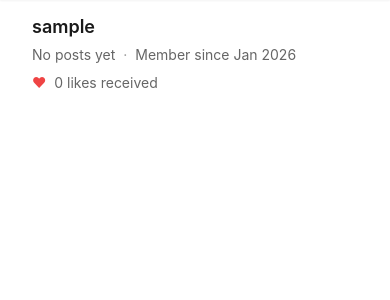
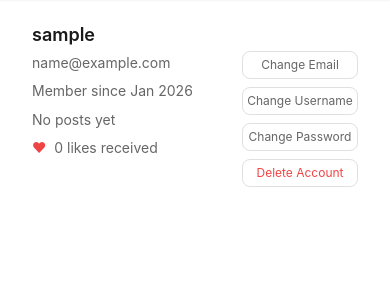
Before and after one commit to ruslanways/postways-v2, a Django app: page /author/1/ in a window 390 px wide. Shown: the part 73-373 px from the top of the page. Run offline with Django 5.2, Linux system fonts and the light colour scheme; the visitor is signed in with stand-in values (Sample User, id 1); data comes from the database, SQL or seed files in the repository; data that the repository does not hold is empty; parts of the project's set-up code (start-up, migrations or seed data) failed here and were passed over; some libraries are stand-ins or nearby versions.

Commit message:
Enhance user profile layout and access control
- Updated the profile header styling for improved layout and responsiveness, including adjustments to margins and flex properties.
- Added new profile details and actions sections, allowing users to view their email and manage account settings directly from their profile.
- Simplified access control for user profiles, allowing all authenticated users to view profiles while maintaining security for sensitive actions.

```diff
--- a/apps/diary/static/diary/style.css
+++ b/apps/diary/static/diary/style.css
@@ -592,8 +592,19 @@ header {
 /* Profile header */
 .profile-header {
   text-align: left;
-  margin-top: var(--spacing-md);
+  margin-top: var(--spacing-lg);
   margin-bottom: var(--spacing-md);
+  display: flex;
+  flex-direction: row;
+  align-items: flex-start;
+  justify-content: space-between;
+  gap: var(--spacing-lg);
+}
+
+.profile-details {
+  display: flex;
+  flex-direction: column;
+  align-items: flex-start;
 }
 
 .profile-username {
@@ -601,6 +612,12 @@ header {
   font-weight: 600;
   margin-bottom: var(--spacing-xs);
   color: var(--color-text-primary);
+}
+
+.profile-email {
+  font-size: var(--font-size-sm);
+  color: var(--color-text-secondary);
+  margin-bottom: var(--spacing-xs);
 }
 
 .profile-stats {
@@ -612,6 +629,12 @@ header {
 .profile-stats-separator {
   color: var(--color-text-muted);
   margin: 0 var(--spacing-xs);
+}
+
+.profile-posts {
+  font-size: var(--font-size-sm);
+  color: var(--color-text-secondary);
+  margin-bottom: var(--spacing-xs);
 }
 
 .profile-likes {
@@ -629,6 +652,39 @@ header {
   font-size: var(--font-size-sm);
   color: var(--color-text-muted);
   margin-bottom: 0;
+}
+
+.profile-actions {
+  display: flex;
+  flex-direction: column;
+  flex-wrap: nowrap;
+  gap: var(--spacing-sm);
+  margin-top: calc(var(--font-size-lg) * var(--line-height-tight) + var(--spacing-xs));
+  width: auto;
+  justify-content: flex-start;
+  align-items: flex-end;
+  text-align: right;
+  margin-left: auto;
+}
+
+.profile-actions .btn {
+  width: 100%;
+  min-width: 7.25rem;
+  font-size: var(--font-size-xs);
+  padding: 0.25rem var(--spacing-xs);
+  font-weight: 400;
+  background-color: transparent;
+  border-color: var(--color-border);
+  color: var(--color-text-secondary);
+}
+
+.profile-actions .btn:hover:not(:disabled) {
+  background-color: var(--color-bg-tertiary);
+  color: var(--color-text-primary);
+}
+
+.profile-actions .btn-danger {
+  color: var(--color-danger);
 }
 
 /* Filter tabs */
--- a/apps/diary/templates/diary/base.html
+++ b/apps/diary/templates/diary/base.html
@@ -53,10 +53,6 @@
                 <a class="dropdown-item {% if view.template_name == 'diary/customuser_list.html' %}active{% endif %}" href="{% url 'author-list' %}">All Users</a>
                 <a class="dropdown-item {% if view.template_name == 'diary/post_list.html' %}active{% endif %}" href="{% url 'post-list' %}">All Posts</a>
               {% endif %}
-              <a class="dropdown-item {% if view.template_name == 'registration/email_change.html' %}active{% endif %}" href="{% url 'email_change' %}">Change Email</a>
-              <a class="dropdown-item {% if view.template_name == 'registration/username_change.html' %}active{% endif %}" href="{% url 'username_change' %}">Change Username</a>
-              <a class="dropdown-item {% if view.template_name == 'registration/password_change_form.html' %}active{% endif %}" href="{% url 'password_change' %}">Change Password</a>
-              <a class="dropdown-item text-danger {% if view.template_name == 'diary/user-delete.html' %}active{% endif %}" href="{% url 'user-delete' user.pk %}">Delete Account</a>
               <form method="post" action="{% url 'logout' %}">
                 {% csrf_token %}
                 <button type="submit" class="dropdown-item">Log out &nbsp; <strong>⏻</strong></button>
@@ -89,18 +85,6 @@
               <a class="nav-link {% if view.template_name == 'diary/post_list.html' %}active{% endif %}" href="{% url 'post-list' %}">All Posts</a>
             </div>
           {% endif %}
-          <div class="nav-item">
-            <a class="nav-link {% if view.template_name == 'registration/email_change.html' %}active{% endif %}" href="{% url 'email_change' %}">Change Email</a>
-          </div>
-          <div class="nav-item">
-            <a class="nav-link {% if view.template_name == 'registration/username_change.html' %}active{% endif %}" href="{% url 'username_change' %}">Change Username</a>
-          </div>
-          <div class="nav-item">
-            <a class="nav-link {% if view.template_name == 'registration/password_change_form.html' %}active{% endif %}" href="{% url 'password_change' %}">Change Password</a>
-          </div>
-          <div class="nav-item">
-            <a class="nav-link text-danger {% if view.template_name == 'diary/user-delete.html' %}active{% endif %}" href="{% url 'user-delete' user.pk %}">Delete Account</a>
-          </div>
           <div class="nav-item">
             <form method="post" action="{% url 'logout' %}">
               {% csrf_token %}
--- a/apps/diary/templates/diary/customuser_detail.html
+++ b/apps/diary/templates/diary/customuser_detail.html
@@ -6,22 +6,38 @@
 
 <div class="container">
   <div class="profile-header">
+    <div class="profile-details">
       <h3 class="profile-username">{{ object.username }}</h3>
+      {% if user.is_authenticated and user.pk == object.pk %}
+        <p class="profile-email">{{ object.email }}</p>
+      {% endif %}
       <p class="profile-stats">
+        Member since {{ object.date_joined|date:"M Y" }}
+      </p>
+      <p class="profile-posts">
         {% with post_count=object.post_set.count %}
           {% if post_count == 0 %}No posts yet{% elif post_count == 1 %}1 post{% else %}{{ post_count }} posts{% endif %}
         {% endwith %}
-      <span class="profile-stats-separator">·</span>
-      Member since {{ object.date_joined|date:"M Y" }}
       </p>
       <p class="profile-likes">
         <span class="heart">♥</span>
         {% if object.likes_received == 1 %}1 like{% else %}{{ object.likes_received }} likes{% endif %} received
       </p>
       {% if object.last_request %}
+        {% if user.is_staff or user.is_authenticated and user.pk == object.pk %}
           <p class="profile-activity">
             Active {{ object.last_request|timesince }} ago
           </p>
+        {% endif %}
+      {% endif %}
+    </div>
+    {% if user.is_authenticated and user.pk == object.pk %}
+      <div class="profile-actions">
+        <a class="btn btn-secondary btn-sm {% if view.template_name == 'registration/email_change.html' %}active{% endif %}" href="{% url 'email_change' %}">Change Email</a>
+        <a class="btn btn-secondary btn-sm {% if view.template_name == 'registration/username_change.html' %}active{% endif %}" href="{% url 'username_change' %}">Change Username</a>
+        <a class="btn btn-secondary btn-sm {% if view.template_name == 'registration/password_change_form.html' %}active{% endif %}" href="{% url 'password_change' %}">Change Password</a>
+        <a class="btn btn-danger btn-sm {% if view.template_name == 'diary/user-delete.html' %}active{% endif %}" href="{% url 'user-delete' user.pk %}">Delete Account</a>
+      </div>
     {% endif %}
   </div>
 </div>
--- a/apps/diary/views/html.py
+++ b/apps/diary/views/html.py
@@ -414,18 +414,18 @@ class AuthorDetailView(UserPassesTestMixin, DetailView, MultipleObjectMixin):
     """
     User profile page showing user details and their posts.
 
-    Access restricted to staff members or the profile owner.
+    Access restricted to authenticated users.
     Displays paginated list of user's posts with like counts.
     """
 
     template_name = "diary/customuser_detail.html"
     model = CustomUser
     paginate_by = 6
-    permission_denied_message = "Access for staff or profile owner only!"
+    permission_denied_message = "Please log in to view profiles."
 
     def test_func(self):
-        """Allow access only to staff or the profile owner."""
-        return self.request.user.is_staff or self.request.user.id == self.kwargs["pk"]
+        """Allow access only to authenticated users."""
+        return self.request.user.is_authenticated
 
     def get_queryset(self):
         """Annotate user with total likes received on their posts."""
```
Lines whose indentation alone changed are shown as unchanged.
